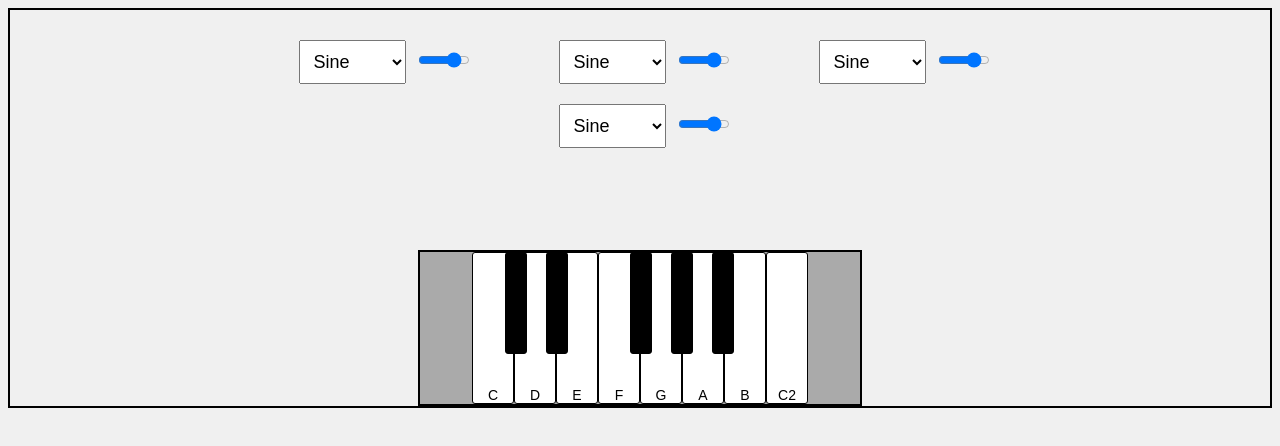
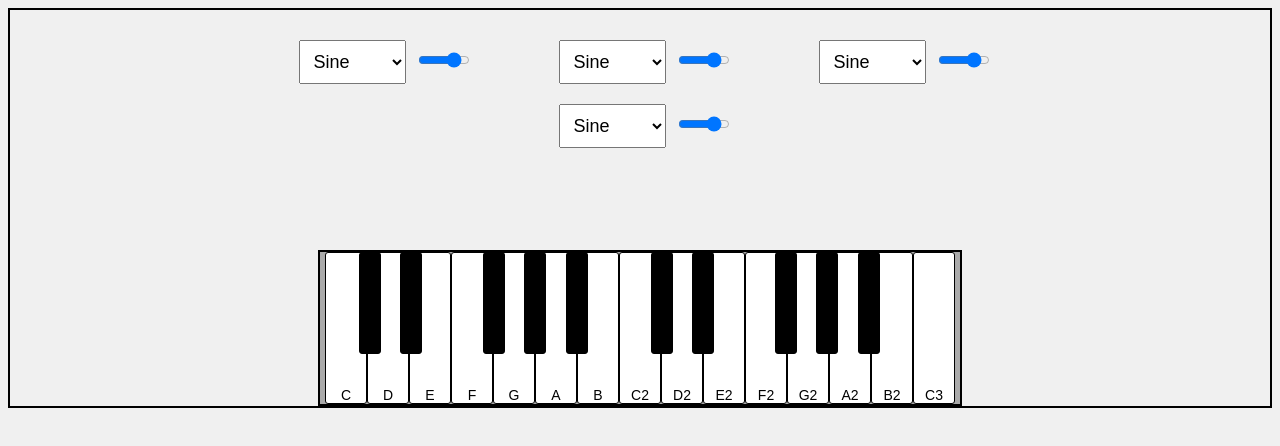
Before and after one commit to MaxTop60/WebSynth, a plain HTML site: page index.html in a window 1280 px wide. Drawn offline with nearby package versions, Linux system fonts and the light colour scheme.

Commit message:
Bigger keyboard

```diff
--- a/index.html
+++ b/index.html
@@ -61,6 +61,13 @@
                 <div class="key" id="A" data-note="A">A</div>
                 <div class="key" id="B" data-note="B">B</div>
                 <div class="key" id="C2" data-note="C2">C2</div>
+                <div class="key" id="D2" data-note="D2">D2</div>
+                <div class="key" id="E2" data-note="E2">E2</div>
+                <div class="key" id="F2" data-note="F2">F2</div>
+                <div class="key" id="G2" data-note="G2">G2</div>
+                <div class="key" id="A2" data-note="A2">A2</div>
+                <div class="key" id="B2" data-note="B2">B2</div>
+                <div class="key" id="C3" data-note="C3">C3</div>
             </div>
 
 
@@ -75,6 +82,17 @@
                     <div class="key key_black" id="G#" data-note="G#">G#</div>
                     <div class="key key_black" id="A#" data-note="A#">A#</div>
                 </div>
+
+                <div class="key_black_group key_black_group_2">
+                    <div class="key key_black" id="C#2" data-note="C#2">C#</div>
+                    <div class="key key_black" id="D#2" data-note="D#2">D#</div>
+                </div>
+
+                <div class="key_black_group key_black_group_big">
+                    <div class="key key_black" id="F#2" data-note="F#2">F#</div>
+                    <div class="key key_black" id="G#2" data-note="G#2">G#</div>
+                    <div class="key key_black" id="A#2" data-note="A#2">A#</div>
+                </div>
             </div>
         </div>
     </div>
--- a/style.css
+++ b/style.css
@@ -13,7 +13,7 @@ input[type=range] {
 
 .keyboard {
     position: relative;
-    width: 440px;
+    width: 640px;
     margin: auto;
     display: flex;
     flex-wrap: wrap;
@@ -37,13 +37,17 @@ input[type=range] {
 .key_black_group {
     display: flex;
     justify-content: space-around;
-    width: 19%;
-    margin-left: 17%;
+    width: 81px;
+    margin-left: 30px;
+}
+
+.key_black_group_2 {
+    margin-left: 44px;
 }
 
 .key_black_group_big {
-    width: 28%;
-    margin-left: 9.5%;
+    width: 125px;
+    margin-left: 42px;
 }
 
 .key {
```
